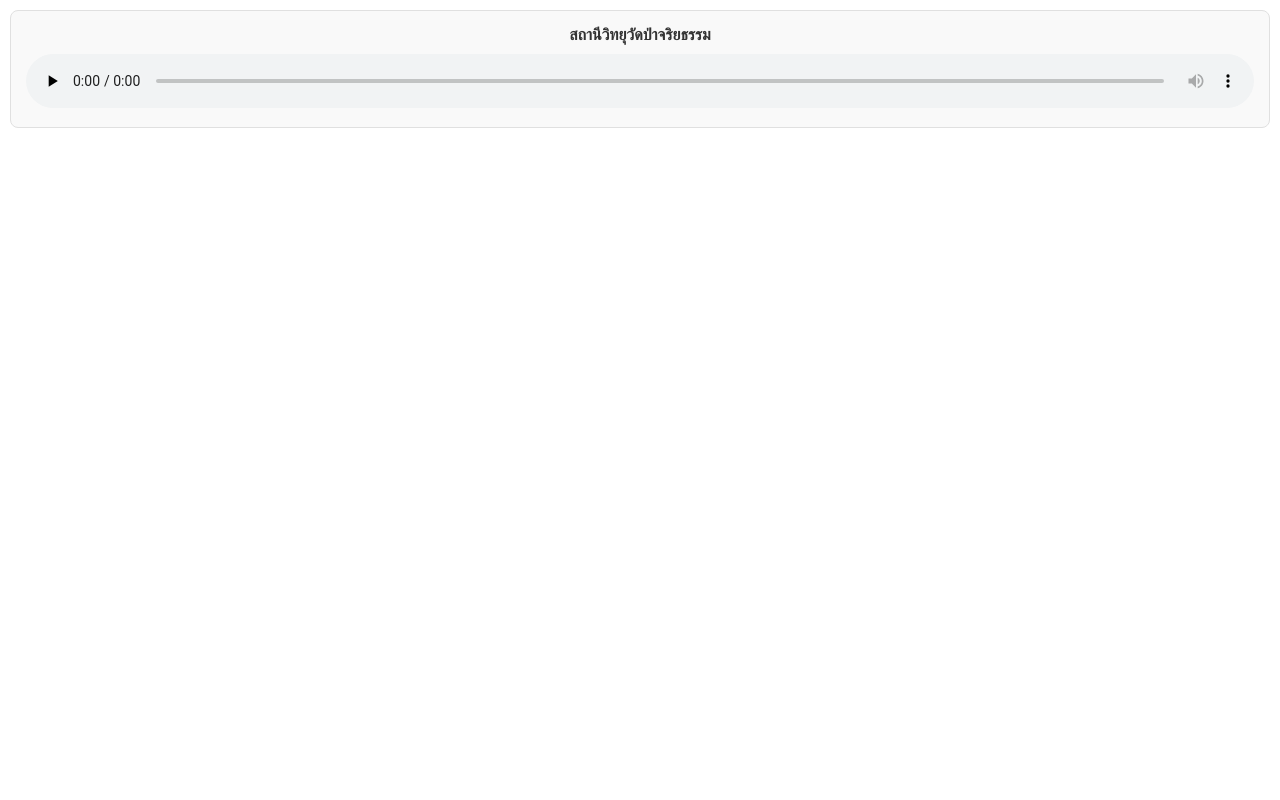
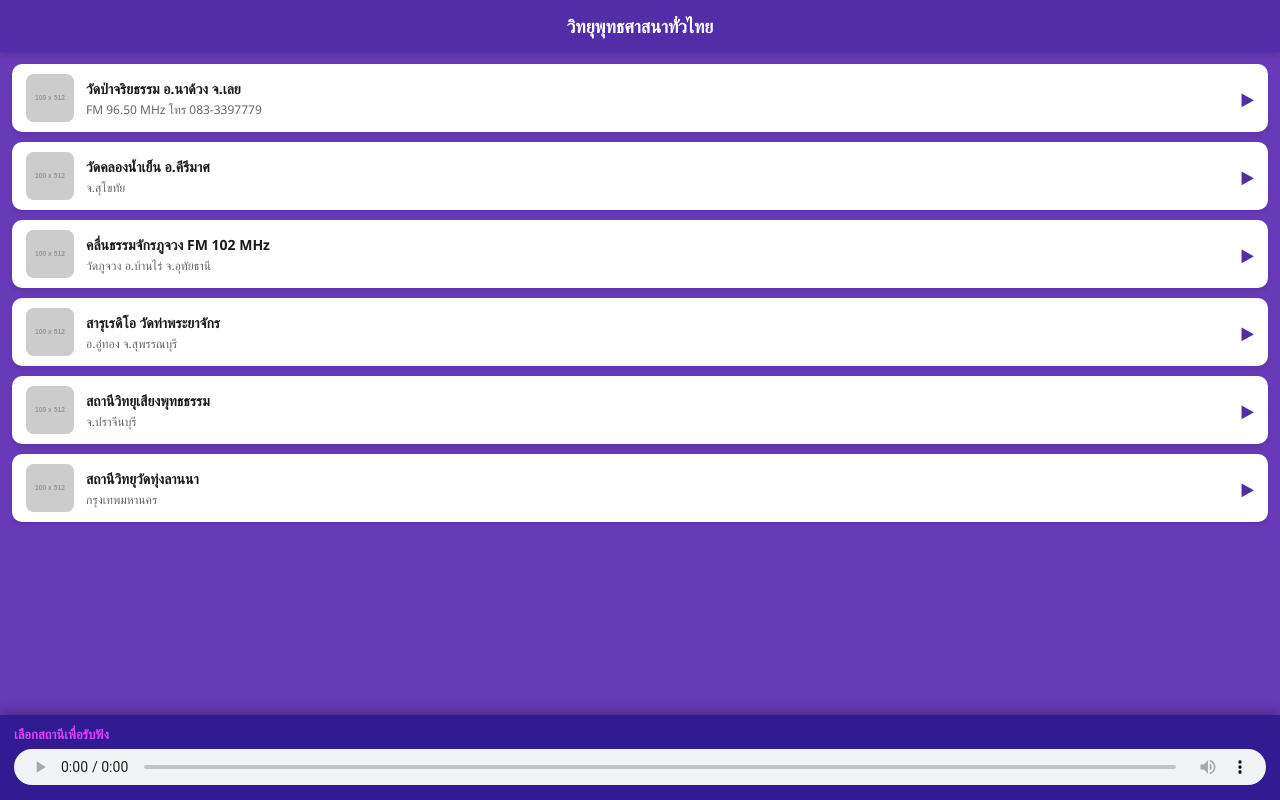
Before and after one commit to suttadhamma/dhammaradio, a plain HTML site: page index.html in a window 1280 px wide. Drawn offline with Linux system fonts and the light colour scheme; placeholder pictures from the web are drawn by us.

Commit message:
Update index.html

```diff
--- a/index.html
+++ b/index.html
@@ -3,41 +3,209 @@
 <head>
   <meta charset="UTF-8">
   <meta name="viewport" content="width=device-width, initial-scale=1.0">
-  <title>วิทยุธรรมะออนไลน์</title>
+  <title>วิทยุพุทธศาสนาทั่วไทย</title>
   <style>
+    * {
+      box-sizing: border-box;
+      margin: 0;
+      padding: 0;
+      font-family: 'Segoe UI', Tahoma, Geneva, Verdana, sans-serif;
+    }
     body {
-      font-family: sans-serif;
-      margin: 0;
-      padding: 10px;
-      background-color: #ffffff;
+      background-color: #673ab7;
+      color: #333;
+      padding-bottom: 110px;
     }
-    .player-container {
-      border: 1px solid #e0e0e0;
+    .header {
+      background-color: #512da8;
+      color: #ffffff;
+      padding: 14px;
+      text-align: center;
+      font-size: 18px;
+      font-weight: bold;
+      position: sticky;
+      top: 0;
+      z-index: 10;
+      box-shadow: 0 2px 6px rgba(0,0,0,0.2);
+    }
+    .station-container {
+      padding: 12px;
+      display: flex;
+      flex-direction: column;
+      gap: 10px;
+    }
+    .station-card {
+      background: #ffffff;
+      border-radius: 10px;
+      padding: 10px 14px;
+      display: flex;
+      align-items: center;
+      gap: 12px;
+      cursor: pointer;
+      box-shadow: 0 2px 4px rgba(0,0,0,0.1);
+      transition: all 0.2s ease;
+    }
+    .station-card:hover {
+      background-color: #f5f5f5;
+    }
+    .station-card.active {
+      border: 2px solid #512da8;
+      background-color: #ede7f6;
+    }
+    .station-logo {
+      width: 48px;
+      height: 48px;
       border-radius: 8px;
-      padding: 15px;
-      background: #f9f9f9;
-      text-align: center;
+      object-fit: cover;
+      background-color: #eeeeee;
+      flex-shrink: 0;
     }
-    .station-title {
-      font-size: 16px;
+    .station-details {
+      flex-grow: 1;
+      overflow: hidden;
+    }
+    .station-name {
+      font-size: 14px;
       font-weight: bold;
-      color: #333333;
-      margin-bottom: 10px;
+      color: #1a1a1a;
+      white-space: nowrap;
+      overflow: hidden;
+      text-overflow: ellipsis;
+    }
+    .station-sub {
+      font-size: 12px;
+      color: #666666;
+      margin-top: 3px;
+      white-space: nowrap;
+      overflow: hidden;
+      text-overflow: ellipsis;
+    }
+    .play-icon {
+      font-size: 18px;
+      color: #512da8;
+      flex-shrink: 0;
+    }
+
+    /* แถบเครื่องเล่นด้านล่าง */
+    .bottom-player {
+      position: fixed;
+      bottom: 0;
+      left: 0;
+      right: 0;
+      background-color: #311b92;
+      color: #ffffff;
+      padding: 10px 14px;
+      box-shadow: 0 -3px 10px rgba(0,0,0,0.3);
+      z-index: 100;
+    }
+    .now-playing {
+      font-size: 13px;
+      font-weight: bold;
+      margin-bottom: 6px;
+      color: #e040fb;
+      white-space: nowrap;
+      overflow: hidden;
+      text-overflow: ellipsis;
     }
     audio {
       width: 100%;
+      height: 36px;
     }
   </style>
 </head>
 <body>
 
-  <div class="player-container">
-    <div class="station-title">สถานีวิทยุวัดป่าจริยธรรม</div>
-    <audio controls preload="none">
-      <source src="http://watpa.no-ip.org:8007/" type="audio/mpeg">
-      เบราว์เซอร์ของคุณไม่รองรับการเล่นเสียง
+  <div class="header">วิทยุพุทธศาสนาทั่วไทย</div>
+
+  <div class="station-container" id="stationList"></div>
+
+  <div class="bottom-player">
+    <div class="now-playing" id="nowPlayingText">เลือกสถานีเพื่อรับฟัง</div>
+    <audio id="audioPlayer" controls preload="none">
+      <source id="audioSource" src="" type="audio/mpeg">
     </audio>
   </div>
 
+  <script>
+    // ใส่ข้อมูลสถานีและ URL สตรีมมิงตรงนี้
+    const stations = [
+      {
+        name: "วัดป่าจริยธรรม อ.นาด้วง จ.เลย",
+        sub: "FM 96.50 MHz โทร 083-3397779",
+        src: "http://watpa.no-ip.org:8007/",
+        logo: "https://via.placeholder.com/100/512da8/ffffff?text=วัดป่า"
+      },
+      {
+        name: "วัดคลองน้ำเย็น อ.คีรีมาศ",
+        sub: "จ.สุโขทัย",
+        src: "http://url-stream-2/",
+        logo: "https://via.placeholder.com/100/512da8/ffffff?text=สุโขทัย"
+      },
+      {
+        name: "คลื่นธรรมจักรภูจวง FM 102 MHz",
+        sub: "วัดภูจวง อ.บ้านไร่ จ.อุทัยธานี",
+        src: "http://url-stream-3/",
+        logo: "https://via.placeholder.com/100/512da8/ffffff?text=ภูจวง"
+      },
+      {
+        name: "สารุเรดิโอ วัดท่าพระยาจักร",
+        sub: "อ.อู่ทอง จ.สุพรรณบุรี",
+        src: "http://url-stream-4/",
+        logo: "https://via.placeholder.com/100/512da8/ffffff?text=สารุ"
+      },
+      {
+        name: "สถานีวิทยุเสียงพุทธธรรม",
+        sub: "จ.ปราจีนบุรี",
+        src: "http://url-stream-5/",
+        logo: "https://via.placeholder.com/100/512da8/ffffff?text=พุทธธรรม"
+      },
+      {
+        name: "สถานีวิทยุวัดทุ่งลานนา",
+        sub: "กรุงเทพมหานคร",
+        src: "http://url-stream-6/",
+        logo: "https://via.placeholder.com/100/512da8/ffffff?text=ทุ่งลานนา"
+      }
+    ];
+
+    const listContainer = document.getElementById('stationList');
+    const audioPlayer = document.getElementById('audioPlayer');
+    const audioSource = document.getElementById('audioSource');
+    const nowPlayingText = document.getElementById('nowPlayingText');
+
+    function renderStations() {
+      listContainer.innerHTML = '';
+      stations.forEach((station, index) => {
+        const card = document.createElement('div');
+        card.className = 'station-card';
+        card.id = 'card-' + index;
+        card.onclick = () => selectStation(index);
+
+        card.innerHTML = `
+          <img src="${station.logo}" class="station-logo" alt="logo">
+          <div class="station-details">
+            <div class="station-name">${station.name}</div>
+            <div class="station-sub">${station.sub}</div>
+          </div>
+          <div class="play-icon">▶</div>
+        `;
+        listContainer.appendChild(card);
+      });
+    }
+
+    function selectStation(index) {
+      const station = stations[index];
+      audioSource.src = station.src;
+      audioPlayer.load();
+      audioPlayer.play();
+      nowPlayingText.innerText = 'กำลังเล่น: ' + station.name;
+
+      document.querySelectorAll('.station-card').forEach((card, i) => {
+        if(i === index) card.classList.add('active');
+        else card.classList.remove('active');
+      });
+    }
+
+    renderStations();
+  </script>
 </body>
 </html>
```
